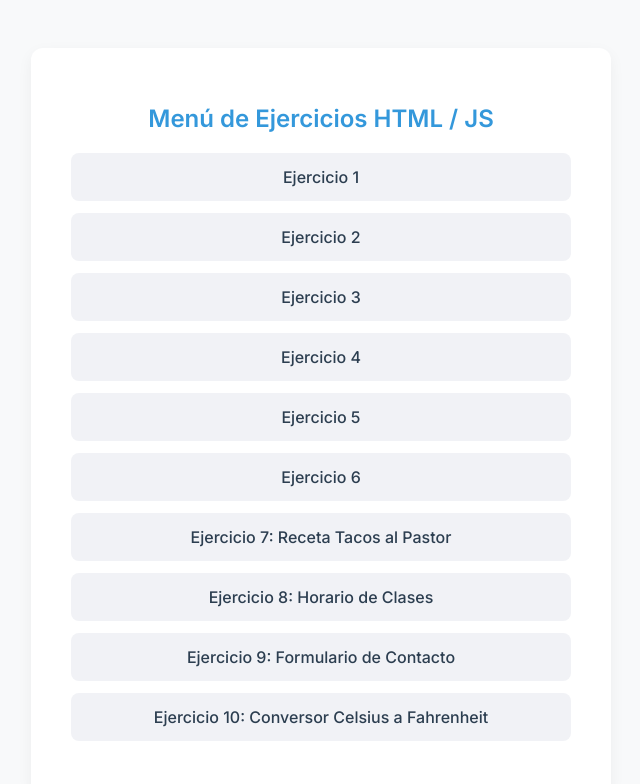
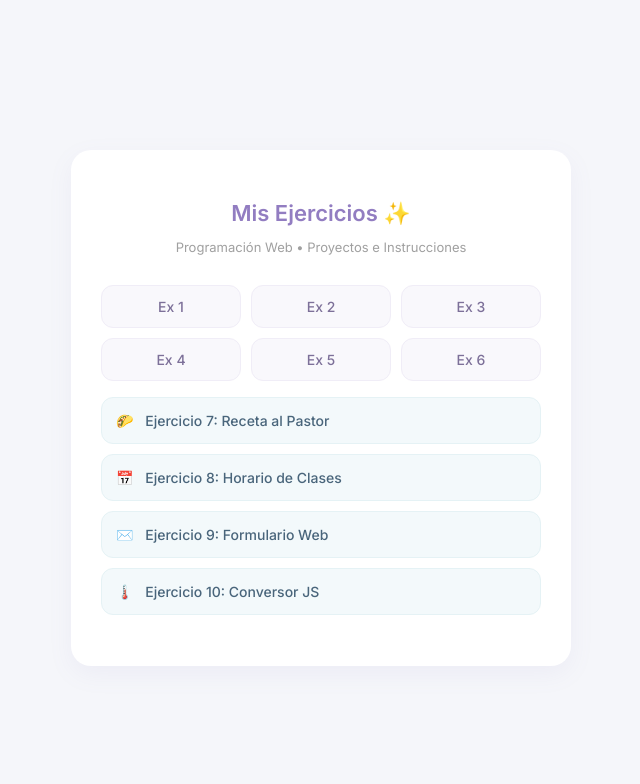
Before and after one commit to leonardomartinezz/Programacion-Web, a plain HTML site: page index.html in a window 1280 px wide. Shown: the whole page, without its empty margins (319-959 px from the left). Drawn offline with Linux system fonts and the light colour scheme.

Commit message:
index intento2
Updated the HTML structure and styles for the exercise menu, including new titles and layout adjustments.

```diff
--- a/index.html
+++ b/index.html
@@ -3,71 +3,132 @@
 <head>
     <meta charset="UTF-8">
     <meta name="viewport" content="width=device-width, initial-scale=1.0">
-    <title>Ejercicios | Programación Web</title>
+    <title>Mis Ejercicios ✨</title>
     <link href="https://fonts.googleapis.com/css2?family=Inter:wght@400;500;600&display=swap" rel="stylesheet">
     <style>
         body {
             font-family: 'Inter', sans-serif;
-            background-color: #f8f9fa;
-            color: #2c3e50;
+            background-color: #f5f6fa;
+            color: #4a4a4a;
             padding: 40px 20px;
             display: flex;
             justify-content: center;
+            align-items: center;
+            min-height: 90vh;
         }
         .menu-container {
             background: white;
-            padding: 40px;
-            border-radius: 12px;
-            box-shadow: 0 5px 15px rgba(0,0,0,0.05);
-            max-width: 500px;
+            padding: 35px 30px;
+            border-radius: 20px;
+            box-shadow: 0 8px 24px rgba(146, 125, 193, 0.08);
+            max-width: 440px;
             width: 100%;
+            text-align: center;
         }
         h1 {
-            font-size: 24px;
-            margin-bottom: 20px;
-            text-align: center;
-            color: #3498db;
+            font-size: 22px;
+            margin-bottom: 5px;
+            color: #927dc1;
+            font-weight: 600;
         }
-        ul {
+        .subtitle {
+            font-size: 13px;
+            color: #a0a0a0;
+            margin-bottom: 30px;
+        }
+        .grid-ejercicios {
+            display: grid;
+            grid-template-columns: repeat(3, 1fr);
+            gap: 10px;
+            margin-bottom: 15px;
+        }
+        .grid-ejercicios a {
+            display: block;
+            padding: 12px;
+            background-color: #f9f8fc;
+            color: #7d7099;
+            text-decoration: none;
+            border-radius: 12px;
+            font-weight: 500;
+            font-size: 14px;
+            transition: all 0.3s ease;
+            border: 1px solid #f0edf7;
+        }
+        .grid-ejercicios a:hover {
+            background-color: #eedffa;
+            color: #6c52a3;
+            border-color: #e2cbf5;
+            transform: translateY(-2px);
+        }
+        .lista-principales {
             list-style: none;
             padding: 0;
+            display: flex;
+            flex-direction: column;
+            gap: 10px;
         }
-        li {
-            margin-bottom: 12px;
-        }
-        a {
+        .lista-principales a {
             display: block;
             padding: 14px;
-            background-color: #f1f2f6;
-            color: #2c3e50;
+            background-color: #f3f9fb;
+            color: #49657b;
             text-decoration: none;
-            border-radius: 8px;
+            border-radius: 12px;
             font-weight: 500;
-            transition: all 0.3s;
-            text-align: center;
+            font-size: 14px;
+            transition: all 0.3s ease;
+            text-align: left;
+            border: 1px solid #e5f2f5;
         }
-        a:hover {
-            background-color: #3498db;
-            color: white;
-            transform: translateY(-2px);
+        .lista-principales a:hover {
+            background-color: #dcf0f5;
+            color: #2b485c;
+            border-color: #cbe6ed;
+            transform: translateX(4px);
+        }
+        .emoji {
+            margin-right: 8px;
         }
     </style>
 </head>
 <body>
 
     <div class="menu-container">
-        <h1>Menú de Ejercicios HTML / JS</h1>
-        <ul>
-            <li><a href="ejercicio1.html">Ejercicio 1</a></li>
-            <li><a href="ejercicio2.html">Ejercicio 2</a></li>
-            <li><a href="ejercicio3.html">Ejercicio 3</a></li>
-            <li><a href="ejercicio4.html">Ejercicio 4</a></li>
-            <li><a href="ejercicio5.html">Ejercicio 5</a></li>
-            <li><a href="ejercicio6.html">Ejercicio 6</a></li>
-            <li><a href="ejercicio7.html">Ejercicio 7: Receta Tacos al Pastor</a></li>
-            <li><a href="ejercicio8.html">Ejercicio 8: Horario de Clases</a></li>
-            <li><a href="ejercicio9.html">Ejercicio 9: Formulario de Contacto</a></li>
-            <li><a href="ejercicio10.html">Ejercicio 10: Conversor Celsius a Fahrenheit</a></li>
+        <h1>Mis Ejercicios ✨</h1>
+        <p class="subtitle">Programación Web • Proyectos e Instrucciones</p>
+
+        <!-- Bloque compacto para los primeros ejercicios básicos -->
+        <div class="grid-ejercicios">
+            <a href="ejercicio1.html">Ex 1</a>
+            <a href="ejercicio2.html">Ex 2</a>
+            <a href="ejercicio3.html">Ex 3</a>
+            <a href="ejercicio4.html">Ex 4</a>
+            <a href="ejercicio5.html">Ex 5</a>
+            <a href="ejercicio6.html">Ex 6</a>
+        </div>
+
+        <!-- Lista bonita para los ejercicios principales -->
+        <ul class="lista-principales">
+            <li>
+                <a href="ejercicio7.html">
+                    <span class="emoji">🌮</span> Ejercicio 7: Receta al Pastor
+                </a>
+            </li>
+            <li>
+                <a href="ejercicio8.html">
+                    <span class="emoji">📅</span> Ejercicio 8: Horario de Clases
+                </a>
+            </li>
+            <li>
+                <a href="ejercicio9.html">
+                    <span class="emoji">✉️</span> Ejercicio 9: Formulario Web
+                </a>
+            </li>
+            <li>
+                <a href="ejercicio10.html">
+                    <span class="emoji">🌡️</span> Ejercicio 10: Conversor JS
+                </a>
+            </li>
         </ul>
     </div>
 
```
